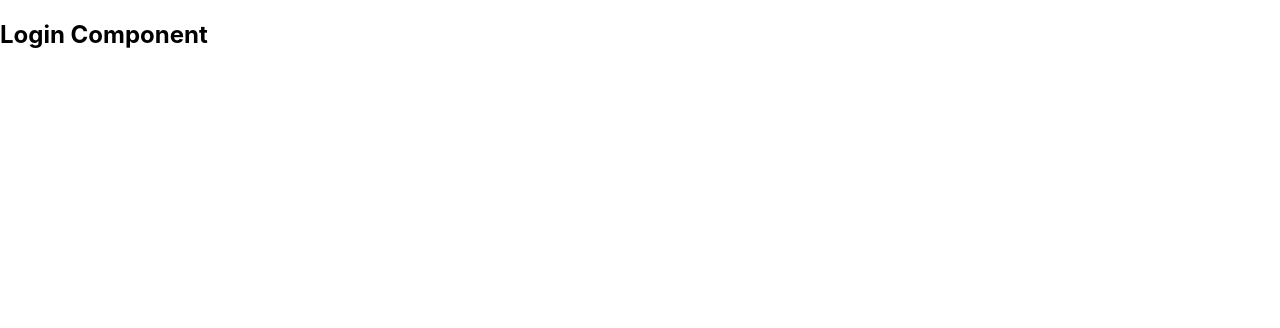
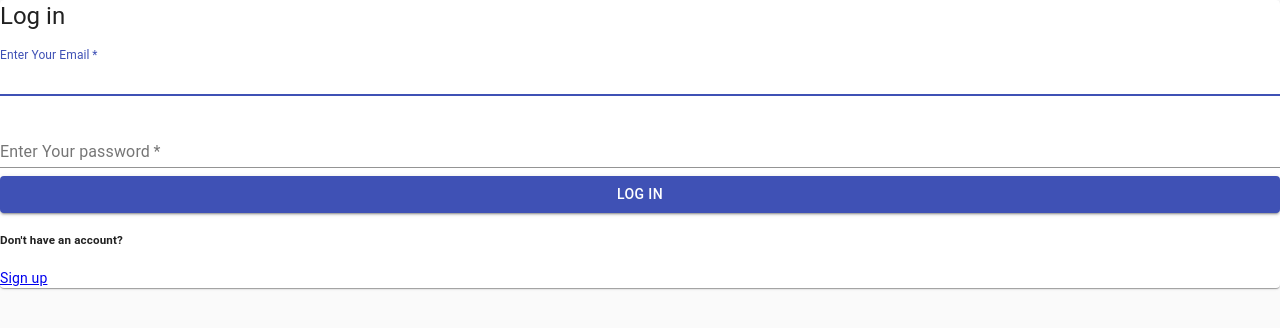
Before and after one commit to ShivamSainier/React-Chat-App, a React (Create React App) app: page /login in a window 1280 px wide. Shown: the top 328 px of the page. Built offline with nearby package versions, Linux system fonts and the light colour scheme; the HTML template or start-up script is replaced by a standard one.

Commit message:
Add login page

```diff
--- a/src/login/Login.js
+++ b/src/login/Login.js
@@ -1,13 +1,80 @@
 import React from 'react'
+import {Paper,FormControl,InputLabel,Input,Typography,Button ,CssBaseline } from '@material-ui/core';
+import { withStyles } from '@material-ui/core/styles';
+import styles from "./Style"
+import {Link} from "react-router-dom"
+import firebase from 'firebase'
+
+
 
 class LoginComponent extends React.Component{
+    constructor(props) {
+        super(props)
+
+        this.state = {
+             email:null,
+             password:null,
+             loginError:" "
+        }
+    }
     render(){
+        const {classes}=this.props;
         return (
             <>
-            <h2>Login Component</h2>
+            <main className={classes.main}>
+                <CssBaseline></CssBaseline>
+                <Paper className={classes.paper}>
+                    <Typography component="h1" variant="h5">
+                        Log in
+                    </Typography>
+                    <form className={classes.form} onSubmit={(e)=>{this.submitLogin(e)}}>
+                    <FormControl required fullWidth margin='normal'>
+                        <InputLabel htmlfor="login-email-input">Enter Your Email</InputLabel>
+                        <Input autoComplete="email" autoFocus id='login-email-input' onChange={(e)=>{this.userTyping('email',e)}}></Input>
+                    </FormControl>
+                    <FormControl required fullWidth margin='normal'>
+                    <InputLabel htmlfor="login-password-input">Enter Your password</InputLabel>
+                    <Input type="password" id='login-password-input' onChange={(e)=>{this.userTyping('password',e)}}></Input>
+                    </FormControl>
+                    <Button type="submit" fullWidth variant='contained' color="primary" className={classes.submit}>Log in</Button>
+                    {
+                           this.state.loginError ?
+                           <h4 className={classes.errorText} component='h5' variant='h6'>
+                             {this.state.loginError}
+                           </h4> :
+                           null
+                         }
+                    </form>
+                    <h5 className={classes.hasAccountHeader}>Don't have an account?</h5>
+                    <Link  className={classes.logInLink} to="/signup">Sign up</Link>
+                </Paper>
+            </main>
             </>
         )
     }
+    userTyping(type,e){
+
+        switch (type) {
+            case 'email':
+                this.setState({email:e.target.value})
+                break;
+            case 'password':
+                this.setState({password:e.target.value})
+                break
+        }
+    }
+    submitLogin=async (e)=>{
+        e.preventDefault()
+        firebase
+        .auth()
+        .signInWithEmailAndPassword(this.state.email,this.state.password)
+        .then(()=>{
+                this.props.history.push("/dashboard")}
+        ,error=>{
+            this.setState({loginError:error.message})
+            console.log(error.message)
+        });
+    }
 
 }
-export default LoginComponent
+export default withStyles(styles)(LoginComponent)
```
